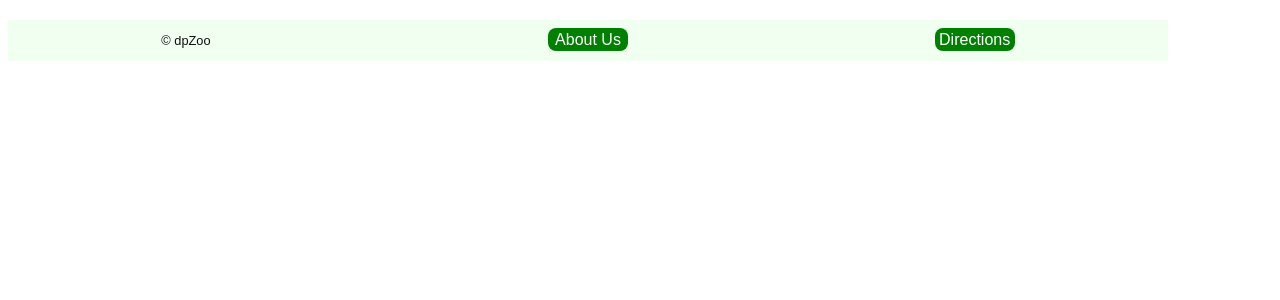
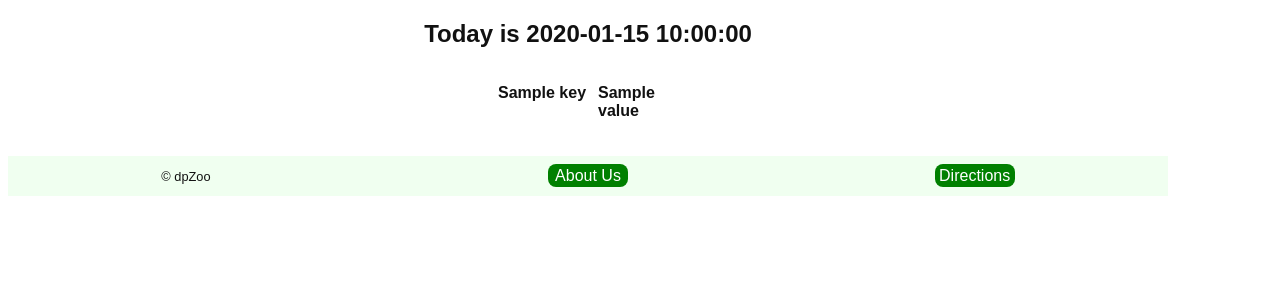
Before and after one commit to davidprager/zoo-starter, a Flask app: template templates/schedule.html in a window 1280 px wide. Shown: the part 63-363 px from the top of the page. Run offline with Flask 3, Linux system fonts and the light colour scheme; the template is opened without the code that fills it: most values are stand-ins (such as "Sample title", 1, 10 or a date in 2020).

Commit message:
class 4/15

```diff
--- a/app.py
+++ b/app.py
@@ -6,22 +6,30 @@
 app = Flask(__name__)
 
 # Connect to the database
-# todo: Insert code to connect to zoo database
+# Insert code to connect to zoo database
+mydb = mysql.connector.connect(
+    host = "localhost",
+    user = "root",
+    password= "dap123",
+    database = "zoo"
+)
 
 # set up the routes
 @app.route('/')
 def home():
-    # todo: Link to the index page.
-    return render_template()
+    # Link to the index page.
+    return render_template('index.html')
 
 @app.route('/schedule')
 def schedule():
-    # todo: Get today's date
-
-    # todo: Create dictionary of events
-
-    # todo: Link to the schedule page.  Pass the date as a parameter
-    return render_template()
+    # Get today's date
+    d = datetime.datetime.now()
+    date_string = f'{d.month}/{d.day}/{d.year}'
+    # Create dictionary of events
+    events = {"10:00": "Zoo opens", "12:00" : "Lunch Time", "15:00": "Zoo closes"}
+    # Link to the schedule page.  Pass the date as a parameter
+    return render_template('schedule.html', date = date_string, schedule = events
+                           )
 
 @app.route('/animals')
 def animals():
--- a/templates/schedule.html
+++ b/templates/schedule.html
@@ -3,9 +3,13 @@
 
 <section>
 <!--    Insert h2 element with today's date-->
-
+    <h2>Today is {{ date }}</h2>
     <div id="events">
 <!--    Insert for loop to iterate through dictionary and display events-->
+        {% for key, value in schedule.items() %}
+            <p>{{ key }}</p>
+            <p>{{ value }}</p>
+        {% endfor %}
     </div>
 </section>
 
```
